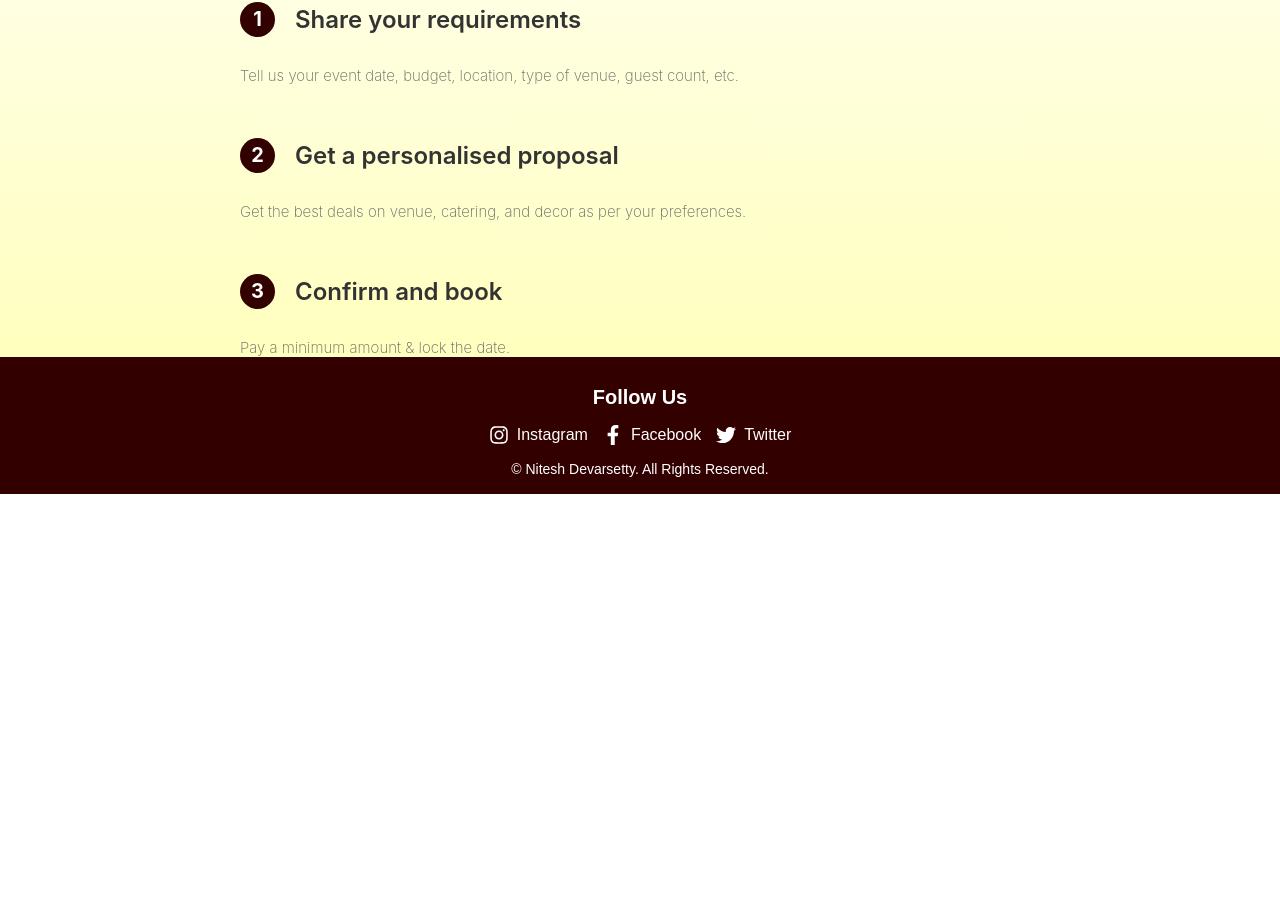
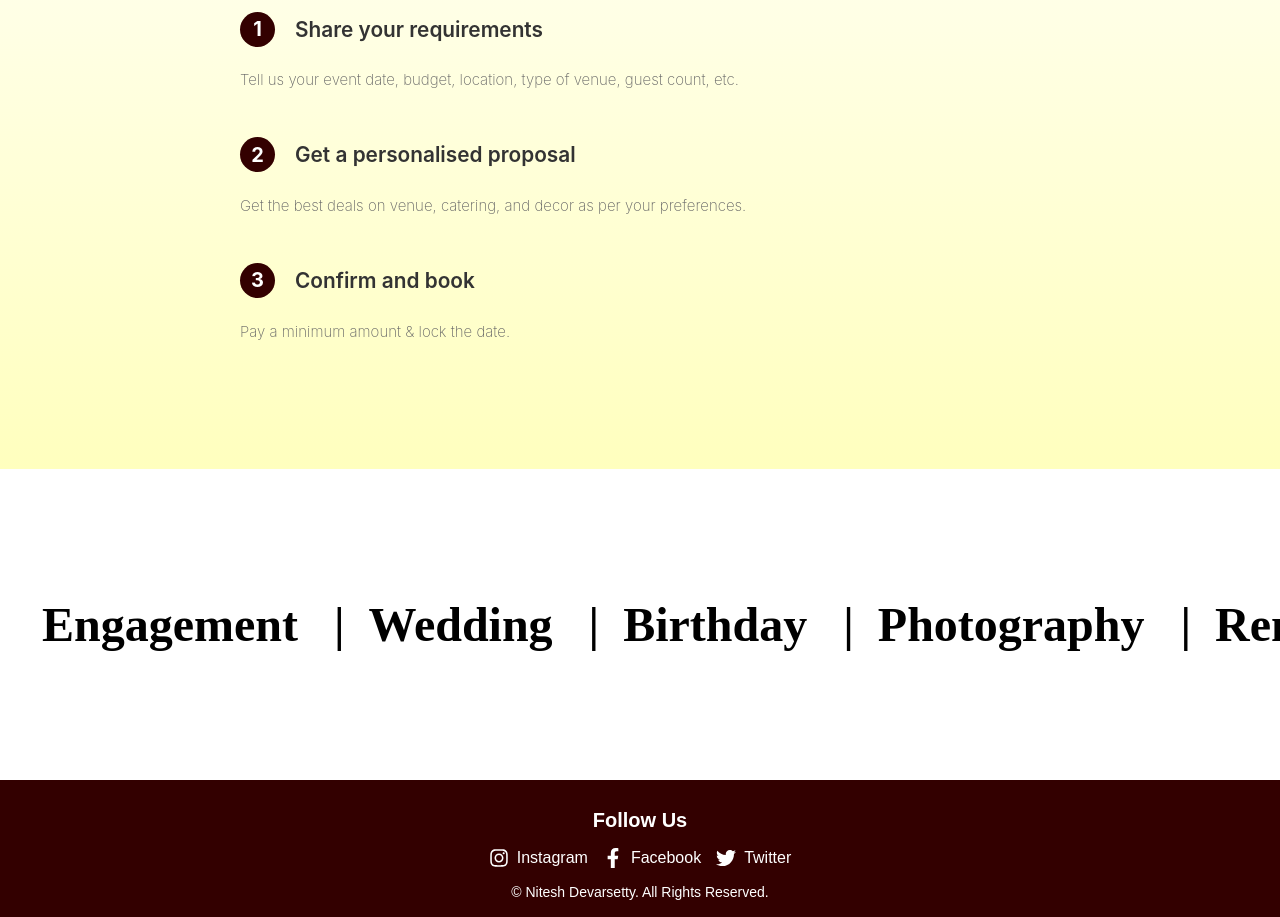
Before and after one commit to nitesh925/LG-Events-App, a React (Vite) app: page / in a window 1280 px wide. Shown: the part 1442-2359 px from the top of the page. Before the commit the page ends 1936 px from the top, so only its background shows below. Built offline with nearby package versions, Linux system fonts and the light colour scheme; no server answers.

Commit message:
checkfont

```diff
--- a/src/pages/Entry.jsx
+++ b/src/pages/Entry.jsx
@@ -18,6 +18,21 @@ const steps = [
     title: "Confirm and book",
     description: "Pay a minimum amount & lock the date.",
   },
+];
+const skills = [
+  { id: 'engagement', name: 'Engagement', image: '/images/wedding.png' },
+  { id: 'marriage', name: 'Wedding', image: '/images/marriage.png' },
+  { id: 'birthday', name: 'Birthday', image: '/images/birthday.png' },
+  { id: 'photography', name: 'Photography', image: '/images/photography.png' },
+  { id: 'car', name: 'Rentals', image: '/images/car.png' },
+  { id: 'catering', name: 'Catering', image: '/images/catering.png' },
+  { id: 'events', name: 'Corporate', image: '/images/events.png' },
+  { id: 'lights', name: 'Lighting', image: '/images/lights.png' },
+  { id: 'branding', name: 'Branding', image: '/images/branding.png' },
+  { id: 'stage', name: 'Decoration', image: '/images/stage.png' },
+  { id: 'house', name: 'Inauguration', image: '/images/house.png' },
+  { id: 'flower', name: 'Florals', image: '/images/flower.png' },
+  { id: 'proposal', name: 'Proposal', image: '/images/proposal.png' },
 ];
 
 const Entry = () => {
@@ -103,6 +118,30 @@ const Entry = () => {
 </div>
 
       </div>
+
+
+      <div className='thirdhalf'>
+
+<div className="running-commentary-loop">
+  <div className="scroll-track">
+    <div className="scroll-content">
+      {skills.map(skill => (
+        <span key={skill.id} className="skill-items">
+          {skill.name} &nbsp; | &nbsp;
+        </span>
+      ))}
+      {skills.map(skill => (
+        <span key={`${skill.id}-repeat`} className="skill-items">
+          {skill.name} &nbsp; | &nbsp;
+        </span>
+      ))}
+    </div>
+  </div>
+</div>
+
+
+
+      </div>
     </>
   )
 }
--- a/src/styles/Entry.css
+++ b/src/styles/Entry.css
@@ -115,7 +115,7 @@
 }
 .secondhalf h2{
     margin-top: 20%;
-    font-size: large;
+    font-size: x-large;
     display: flex;
     justify-content: center;
     font-weight: 600;
@@ -123,7 +123,7 @@
 }
 .secondhalf p{
     margin-top: 0;
-    font-size: x-small;
+    font-size: small;
 
     font-weight: 100;
 }
@@ -134,8 +134,9 @@
 
   /* Force step-card descriptions to align left */
   .step-card p {
-    text-align: left !important;
+    text-align: left;
     margin: 0;
+
   }
 
 .secondhalf img {
@@ -158,6 +159,7 @@
     max-width: 800px;
     margin-left: auto;
     margin-right: auto;
+    padding-bottom: 10%;
   }
 
   .step-card {
@@ -172,6 +174,7 @@
 
 }
 
+
 .step-number {
   font-size: 2rem;
   font-weight: bold;
@@ -182,7 +185,7 @@
     display: flex;
     align-items: center;
     gap: 20px;
-
+    margin-bottom: 0;
   }
 
   .step-number {
@@ -224,13 +227,14 @@
 }
 
   .step-card h3 {
-    font-size: 1.5rem;
+    font-size: 1.3rem;
     color: #333;
   }
 
   .step-card p {
     color: #666;
     margin-top: 0.5rem;
+
   }
 
 
@@ -257,3 +261,41 @@
     font-size: 1rem;
     margin: 0.5rem;
 }
+
+@import url('https://fonts.googleapis.com/css2?family=Great+Vibes&display=swap');
+
+.running-commentary-loop {
+  overflow: hidden;
+  white-space: nowrap;
+  color: #000; /* Text color */
+  font-weight: 600;
+  padding: 10%;
+  font-size: 3rem;
+  background: none; /* Ensures no background is applied */
+  font-family: 'Great Vibes', cursive; /* Elegant cursive font */
+}
+
+
+.scroll-track {
+  display: flex;
+  animation: scroll-left 5s linear infinite;
+}
+
+.scroll-content {
+  display: inline-block;
+  padding-right: 100%; /* Ensures a seamless loop */
+}
+
+.skill-items {
+  display: inline-block;
+  background-color: none;
+}
+
+@keyframes scroll-left {
+  0% {
+    transform: translateX(0%);
+  }
+  100% {
+    transform: translateX(-50%);
+  }
+}
--- a/src/styles/Navbar.css
+++ b/src/styles/Navbar.css
@@ -47,7 +47,7 @@
   }
 }
 
-
+@import url('https://fonts.googleapis.com/css2?family=Great+Vibes&display=swap');
 .navbar-container {
   width: 100%;
   display: flex;
@@ -62,7 +62,8 @@
   font-size: 24px; /* Adjust title size */
   font-weight: bold;
   color: #ffffff;
-  font-family: Caveat, cursive !important;
+  font-family: 'Great Vibes', cursive; /* Elegant cursive font */
+
 }
 
 .logo-img {
```
